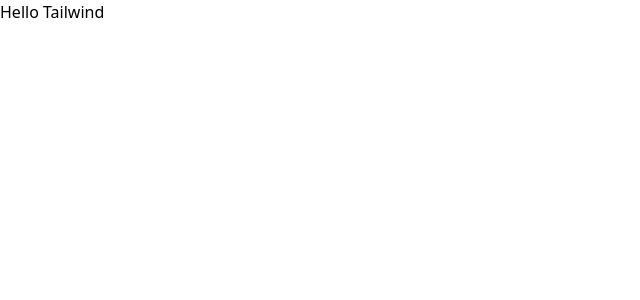
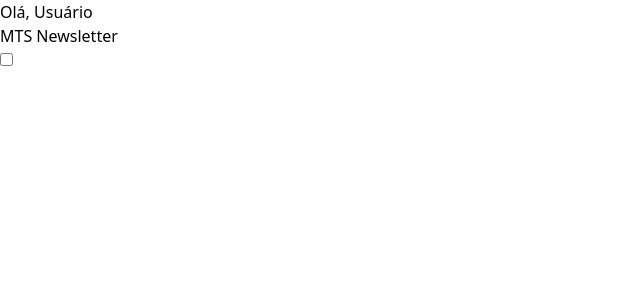
Before and after one commit to mtstechnologies/newsletter-vite, a React (Vite) app: page / in a window 1280 px wide. Shown: the top 300 px of the page, without its empty margins (0-640 px from the left). Built offline with nearby package versions, Linux system fonts and the light colour scheme.

Commit message:
Component header created

```diff
--- a/src/App.jsx
+++ b/src/App.jsx
@@ -1,4 +1,5 @@
+import Header from "./components/Header";
 const App = () => {
-  return <h1>Hello Tailwind</h1>;
+  return <Header />;
 };
 export default App;
--- /dev/null
+++ b/src/components/Header.jsx
@@ -0,0 +1,10 @@
+const Header = () => {
+  return (
+    <div>
+      <span>Olá, Usuário</span>
+      <h1>MTS Newsletter</h1>
+      <input type="checkbox" />
+    </div>
+  );
+};
+export default Header;
```
